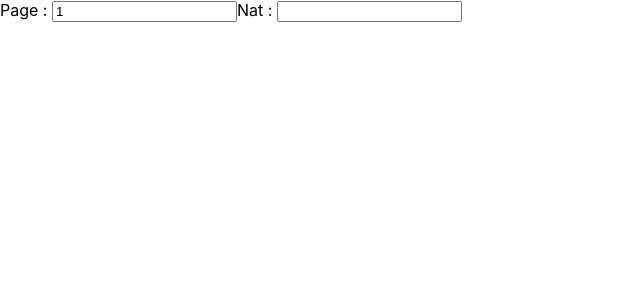
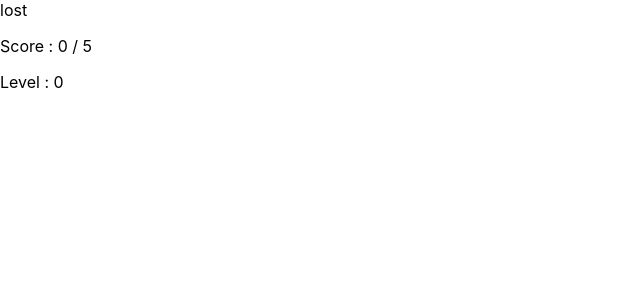
Before and after one commit to Louis-Saglio/ReactCourse, a React (Create React App) app: page / in a window 1280 px wide. Shown: the top 300 px of the page, without its empty margins (0-640 px from the left). Built offline with nearby package versions, Linux system fonts and the light colour scheme; no server answers.

Commit message:
Refactor Keybr.js using useEffect

```diff
--- a/src/Keybr.js
+++ b/src/Keybr.js
@@ -1,108 +1,93 @@
-import React, {useEffect, useState} from "react";
+import React, {useEffect, useState, useCallback} from "react";
 
 
 function choice(array) {
   return array[Math.floor(Math.random() * array.length)]
 }
 
-function useTimer(initialTime, tickDelay){
-  const [timeLeft, setTimeLeft] = useState(initialTime)
-
-  useEffect(() => {
-    if(timeLeft <= 0){
-      return () => null
-    }
-    const interval = setInterval(() => {
-      setTimeLeft(prevValue => {
-        if(prevValue - tickDelay <= 0){
-          return 0
-        }
-        return prevValue - tickDelay
-      })
-    },tickDelay)
-
-    return () => {
-      clearInterval(interval)
-    }
-  },[timeLeft, tickDelay])
-
-  useEffect(() => {
-    setTimeLeft(initialTime)
-  },[initialTime])
-
-
-  return timeLeft
-}
+const words = [
+  ['lorem', 'ipsum', 'dolor', 'sit', 'amet', 'donec'],
+  ['seven', 'world', 'about', 'again', 'heart', 'pizza', 'water', 'happy', 'sixty', 'board', 'month', 'Angel', 'death', 'green', 'music', 'fifty', 'three', 'party', 'piano', 'Kelly', 'mouth', 'woman', 'sugar', 'amber', 'dream', 'apple', 'laugh'],
+  'perfect, Tuesday, country, pumpkin, special, America, freedom, picture, husband, monster, seventy, Melissa, nothing, jessica, sixteen, morning, journey, history, Georgia, fifteen, amazing, rihanna, January, dolphin, teacher, forever, kitchen, holiday, Madison, welcome, Jupiter, justice, diamond'.split(', '),
+  'California, everything, aboveboard, Washington, basketball, weathering, characters, literature, perfection, volleyball, depression, homecoming, technology, maleficent, watermelon, appreciate, relaxation, convection, government, abominable, salmonella, strawberry, aberration, retirement, television, contraband, Alzheimers, silhouette, friendship, punishment, loneliness, university'.split(', '),
+]
 
 
 export default function Keybr() {
-  const [words, setWords] = useState(
-    [
-      ['lorem', 'ipsum', 'dolor', 'sit', 'amet', 'donec'],
-      ['seven', 'world', 'about', 'again', 'heart', 'pizza', 'water', 'happy', 'sixty', 'board', 'month', 'Angel', 'death', 'green', 'music', 'fifty', 'three', 'party', 'piano', 'Kelly', 'mouth', 'woman', 'sugar', 'amber', 'dream', 'apple', 'laugh'],
-      'perfect, Tuesday, country, pumpkin, special, America, freedom, picture, husband, monster, seventy, Melissa, nothing, jessica, sixteen, morning, journey, history, Georgia, fifteen, amazing, rihanna, January, dolphin, teacher, forever, kitchen, holiday, Madison, welcome, Jupiter, justice, diamond'.split(', '),
-      'California, everything, aboveboard, Washington, basketball, weathering, characters, literature, perfection, volleyball, depression, homecoming, technology, maleficent, watermelon, appreciate, relaxation, convection, government, abominable, salmonella, strawberry, aberration, retirement, television, contraband, Alzheimers, silhouette, friendship, punishment, loneliness, university'.split(', '),
-    ]
+  const [typedWord, setTypedWord] = useState("")
+  const [timer, setTimer] = useState(5)
+  const [level, setLevel] = useState(0)
+  const [score, setScore] = useState(0)
+  const [state, setState] = useState("running")
+
+  const getWord = useCallback(
+    () => {
+      let chosenWord;
+      if (level < words.length) {
+        chosenWord = choice(words[level])
+      } else {
+        chosenWord = ""
+      }
+      return chosenWord
+    },
+    [level]
   )
-  const [currentLetterIndex, setCurrentLetterIndex] = useState(0)
-  const [currentTypedWord, setCurrentTypedWord] = useState("")
-  const [timer, setTimer] = useState()
-  const [ended, setEnded] = useState(false)
-  const [score, setScore] = useState(0)
-  const [level, setLevel] = useState(0)
-  const [currentWord, setCurrentWord] = useState(choice(words[level]))
 
-  function onInput(event) {
-    if (timer === undefined) {
-      setTimer(setTimeout(loose, 5000))
+  const [word, setWord] = useState(getWord())
+
+  useEffect(() => {
+    const interval = setInterval(() => {setTimer(prev => {
+      if (prev > 0) { return prev - 1 } else {return 0}
+    })}, 1000)
+    return () => clearInterval(interval)
+  }, [])
+
+  useEffect(() => {
+    if (timer === 0) {
+      setState("lost")
     }
-    if (event.target.value[currentLetterIndex] === currentWord[currentLetterIndex]) {
-      setCurrentLetterIndex((prev) => prev + 1)
-      setCurrentTypedWord(prev => prev + event.target.value[currentLetterIndex])
+  }, [timer])
+
+  useEffect(() => {
+    if (score === 5) {
+      setScore(0)
+      setLevel(prev => prev + 1)
     }
-    if (event.target.value === currentWord) {
-      setCurrentTypedWord("")
-      setCurrentLetterIndex(0)
-      setCurrentWord(choice(words[level]))
-      setScore(prev => prev + 1)
-      clearTimeout(timer)
-      setTimer(setTimeout(loose, 5000))
-      if (score > 5) {
-        setLevel(prev => prev + 1)
-        setScore(0)
+  }, [score])
+
+  useEffect(
+    () => {
+      if (level === words.length + 1) {
+        setState("won")
       }
-    }
+    },
+    [level]
+  )
+
+  useEffect(
+    () => {
+      if (typedWord !== word.slice(0, typedWord.length)) {
+        setTypedWord(prev => prev.slice(0, -1))
+      } else if (typedWord === word) {
+        setTypedWord('')
+        setWord(getWord())
+        setTimer(5)
+        setScore(prev => prev + 1)
+      }
+    },
+    [typedWord, word, getWord]
+  )
+
+  function renderRunningGame() {
+    return <div>
+      <p>{word}</p>
+      <input value={typedWord} onChange={event => setTypedWord(event.target.value)}/> {timer}
+    </div>
   }
 
-  function loose() {
-    setEnded('lost')
-  }
-
-  function renderPlayingSession() {
-    return (
-      <div>
-        <h2>Level {level}</h2>
-        <p>{currentWord}</p>
-        <input value={currentTypedWord} onChange={onInput}/>
-      </div>
-    )
-  }
-
-  function renderEndScreen() {
-    return (
-      <div>
-        <h2>You have {ended}</h2>
-        <p>Your level is {level}</p>
-        <p>Your score is {score}</p>
-      </div>
-    )
-  }
-
-  let html;
-  if (ended) {
-    html = renderEndScreen()
-  } else {
-    html = renderPlayingSession()
-  }
-  return html
+  return <div>
+    {state === "running" ? renderRunningGame() : state}
+    <p>Score : {score} / 5</p>
+    <p>Level : {level}</p>
+  </div>
 }
--- a/src/index.js
+++ b/src/index.js
@@ -5,7 +5,7 @@ import './index.css';
 import reportWebVitals from './reportWebVitals';
 // import TicTacToe from "./TicTacToe";
 // import Sandbox from "./Sandbox";
-// import Keybr from "./Keybr"
+import Keybr from "./Keybr"
 import Users from "./Users"
 
 ReactDOM.render(
@@ -13,8 +13,8 @@ ReactDOM.render(
     {/*<Sandbox name={"Louis"} />*/}
     {/*<App/>*/}
     {/*<TicTacToe/>*/}
-    {/*<Keybr/>*/}
-    <Users/>
+    <Keybr/>
+    {/*<Users/>*/}
   </React.StrictMode>,
   document.getElementById('root')
 );
```
